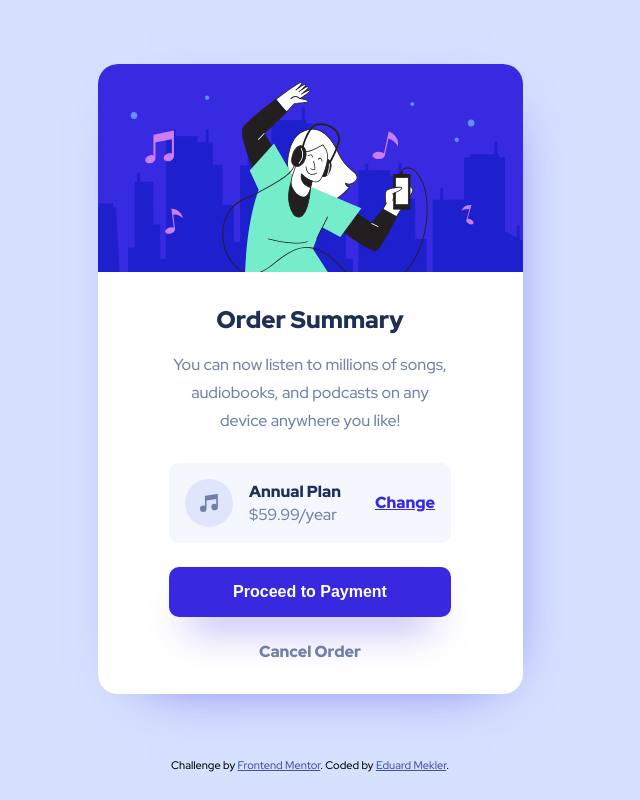
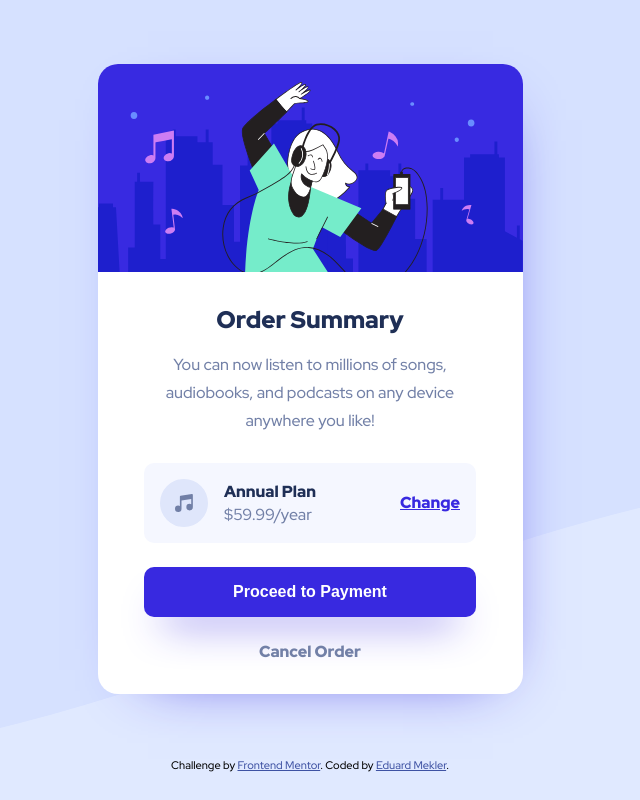
Before and after one commit to emekler0729/fem-order-summary-component, a plain HTML site: page index.html in a window 1280 px wide. Shown: the whole page, without its empty margins (330-970 px from the left). Drawn offline with Linux system fonts and the light colour scheme.

Commit message:
finished desktop styling

```diff
--- a/style.css
+++ b/style.css
@@ -17,6 +17,13 @@
 body {
     background: center / cover no-repeat url("images/pattern-background-mobile.svg") #d6e1ff;
     font-family: var(--font-family);
+}
+
+@media (min-width: 800px) {
+    body {
+        background-position: 50% 200%;
+        background-color: hsl(224, 100%, 94%);
+    }
 }
 
 .card {
@@ -40,6 +47,12 @@ body {
     max-width: 330px;
     margin: 0 auto;
     padding: 2rem 0;
+}
+
+@media (min-width: 800px) {
+    .card__body {
+        max-width: 380px;
+    }
 }
 
 .card__info {
```
